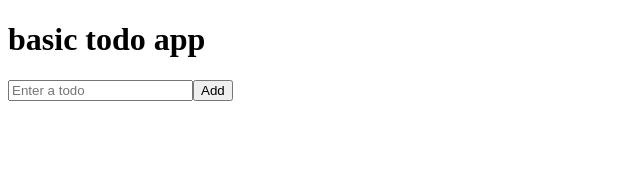
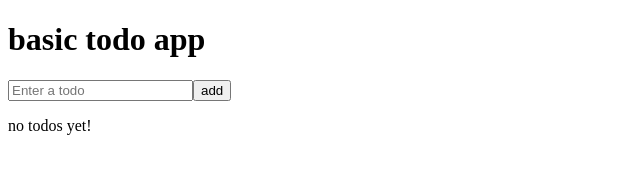
Before and after one commit to shayaankn/basic-todo-app, a React (Create React App) app: page / in a window 1280 px wide. Shown: the top 185 px of the page, without its empty margins (0-640 px from the left). Built offline with nearby package versions, Linux system fonts and the light colour scheme; the HTML template or start-up script is replaced by a standard one.

Commit message:
No todos message added

```diff
--- a/src/App.js
+++ b/src/App.js
@@ -48,8 +48,11 @@ function App() {
         value={inputValue}
         onChange={(e) => setInputValue(e.target.value)}
       />
-      <button onClick={addTodo}>Add</button>
+      <button onClick={addTodo}>add</button>
 
+      {todos.length === 0 ? (
+        <p>no todos yet!</p>
+      ) : (
         <ul>
           {todos.map((todo, index) => (
             <li key={index}>
@@ -60,18 +63,19 @@ function App() {
                     value={editText}
                     onChange={(e) => setEditText(e.target.value)}
                   />
-                <button onClick={() => saveTodo(index)}>Save</button>
+                  <button onClick={() => saveTodo(index)}>save</button>
                 </>
               ) : (
                 <>
                   {todo}
-                <button onClick={() => editTodo(index)}>Edit</button>
-                <button onClick={() => deleteTodo(index)}>Delete</button>
+                  <button onClick={() => editTodo(index)}>edit</button>
+                  <button onClick={() => deleteTodo(index)}>delete</button>
                 </>
               )}
             </li>
           ))}
         </ul>
+      )}
     </div>
   );
 }
```
Lines whose indentation alone changed are shown as unchanged.
